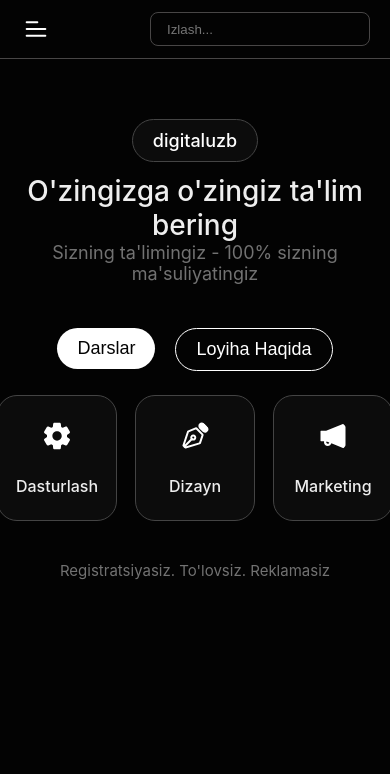
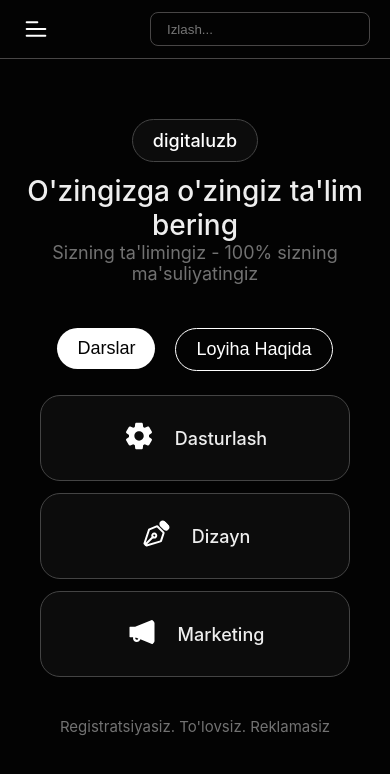
Before and after one commit to shvkhzod/digitaluzb, a SvelteKit app: page / in a window 390 px wide. Shown: the top 774 px of the page. Built offline with nearby package versions, Linux system fonts and the light colour scheme.

Commit message:
menu changes

```diff
--- a/src/components/visualCard.svelte
+++ b/src/components/visualCard.svelte
@@ -73,18 +73,19 @@
         .visualCard {
         width: 100%;
         display: flex;
-        flex-direction: column;
+        flex-direction: row;
         align-items: center;
         gap: 20px;
     }
 
     .card {
-        width: 120px;
+        width: 100%;
         display: flex;
-        flex-direction: column;
+        flex-direction: row;
         align-items: center;
+        justify-content: center;
         gap: 20px;
-        padding: 24px 0px;
+        padding: 24px 20px;
         border-radius: 20px;
         background-color: var(--secondary-color);
         border: var(--border-color) solid 1px;
@@ -102,23 +103,17 @@
     }
 
     .cardContent {
-        width: 100%;
+        width: fit-content;
         display: flex;
         flex-direction: column;
         align-items: center;
-        gap: 10px;
     }
 
     .cardTitle {
-        font-size: 16px;
+        font-size: 18px;
         font-weight: 550;
         color: var(--text-color);
     }
 
-    .cardDescription {
-        font-size: 16px;
-        font-weight: 400;
-        color: var(--text-color-secondary);
-    }
     }
 </style>
--- a/src/routes/+page.svelte
+++ b/src/routes/+page.svelte
@@ -204,8 +204,9 @@
     .cardList {
         width: 100%;
         display: flex;
-        flex-direction: row;
-        gap: 18px;
+        flex-direction: column;
+        gap: 12px;
+        padding: 0px 20px;
         justify-content: center;
     }
 
```
